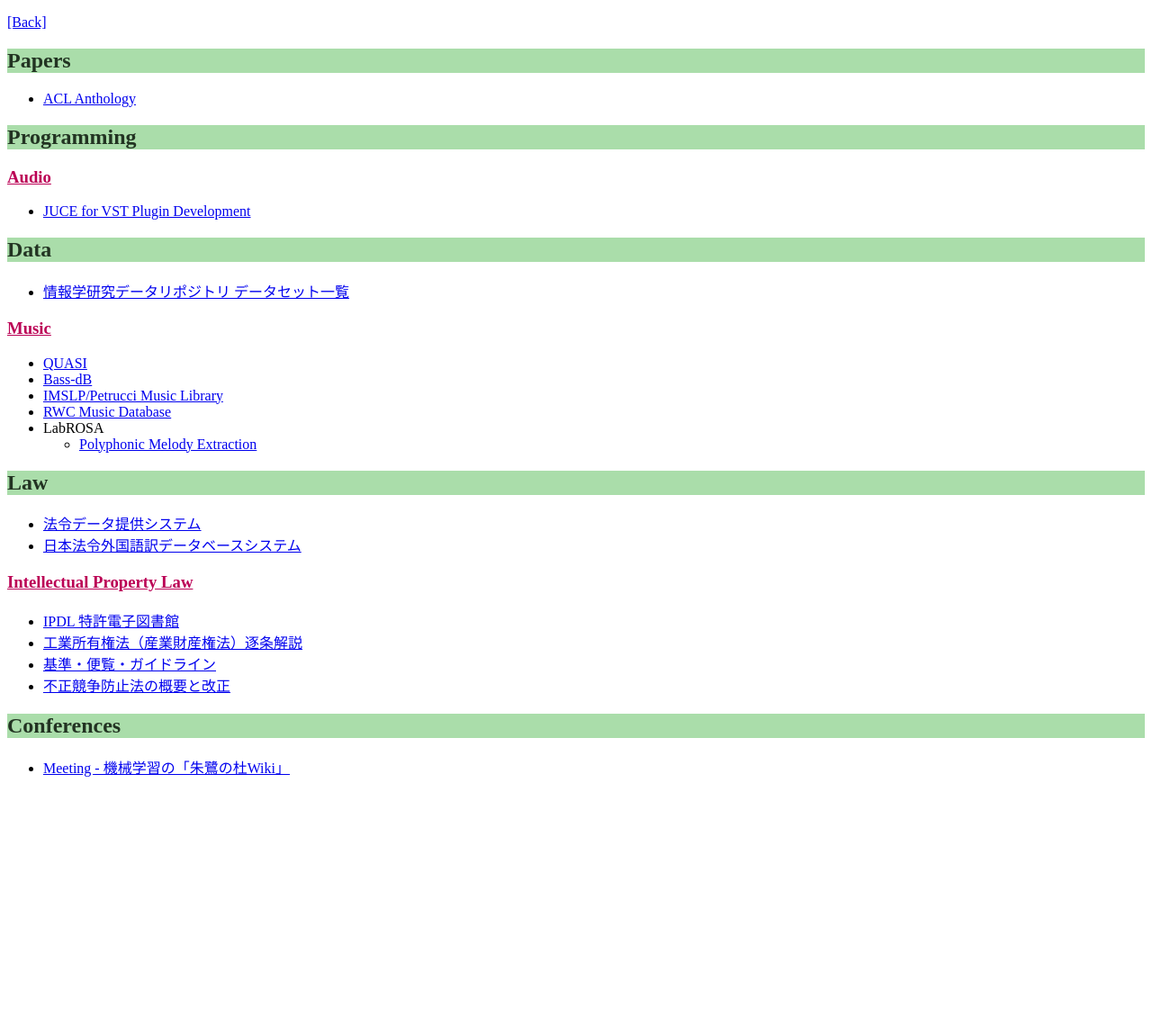
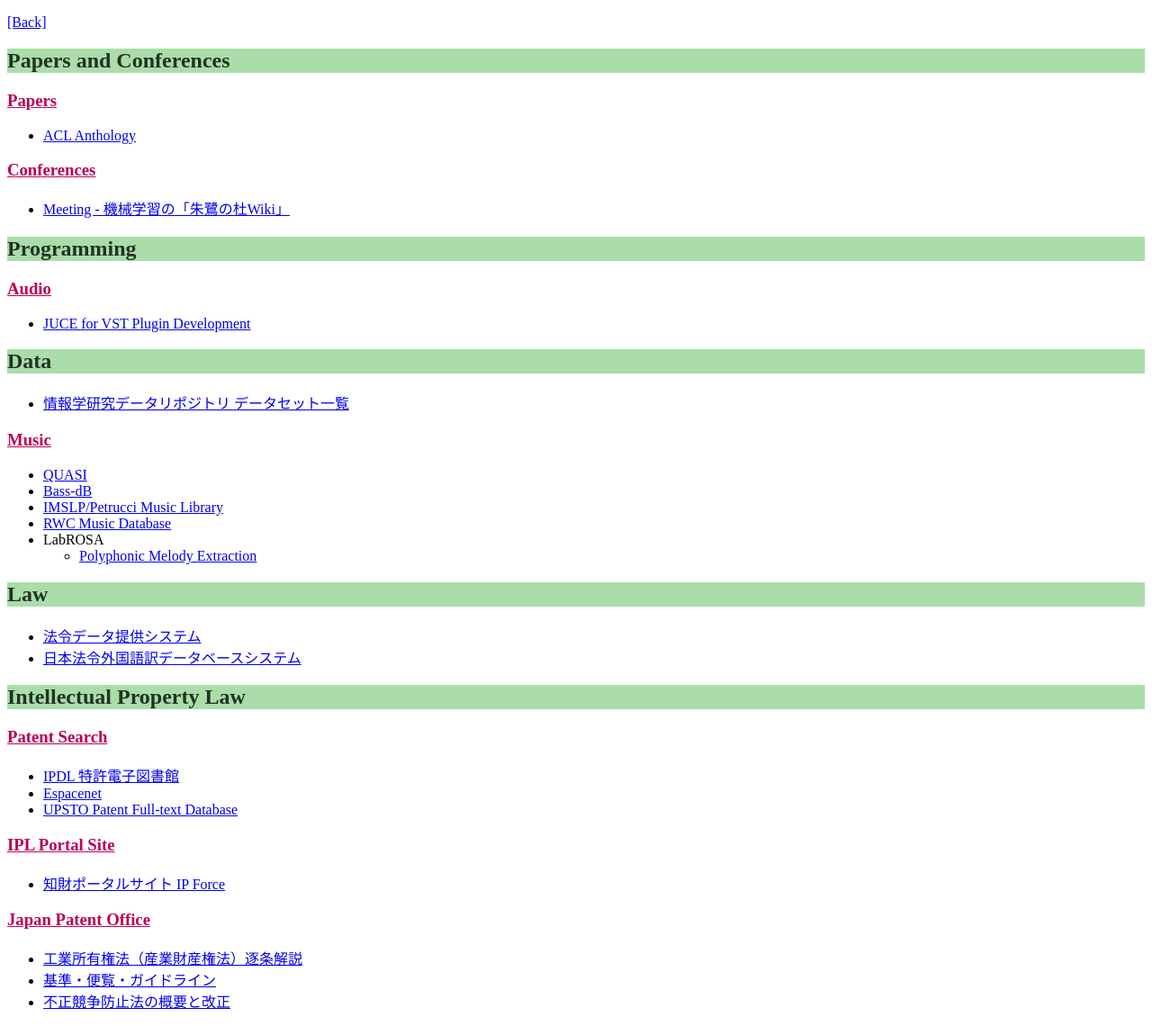
Before and after one commit to tachi-hi/tachi-hi.github.io, a Jekyll site: the page built from bookmarks.md, in a window 1280 px wide. Shown: the whole page at 90% size. Built offline with Jekyll 4.4.1, drawn with Linux system fonts in a browser that asks for light colours; before the commit the page ends 900 px from its top, so only the background shows below that.

Commit message:
added some links

```diff
--- a/bookmarks.md
+++ b/bookmarks.md
@@ -5,11 +5,19 @@
 
 [[Back]](index.html)
 
-## Papers
+## Papers and Conferences
+
+### Papers
 
 + [ACL Anthology](http://www.aclweb.org/anthology/index.html)
 
+### Conferences
+
++ [Meeting - 機械学習の「朱鷺の杜Wiki」](http://ibisforest.org/index.php?Meeting)
+
+
 ## Programming
+
 ### Audio
 + [JUCE for VST Plugin Development](http://www.redwoodaudio.net/Tutorials/juce_for_vst_development__intro.html)
 
@@ -31,13 +39,19 @@
 + [法令データ提供システム](http://law.e-gov.go.jp/cgi-bin/idxsearch.cgi)
 + [日本法令外国語訳データベースシステム](http://www.japaneselawtranslation.go.jp/)
 
-### Intellectual Property Law
+## Intellectual Property Law
+
+### Patent Search
 
 + [IPDL 特許電子図書館](http://www.ipdl.inpit.go.jp/homepg.ipdl)
++ [Espacenet](http://ep.espacenet.com/)
++ [UPSTO Patent Full-text Database](http://patft.uspto.gov/)
+
+### IPL Portal Site
+
++ [知財ポータルサイト IP Force](http://ipforce.jp/)
+
+### Japan Patent Office
 + [工業所有権法（産業財産権法）逐条解説](http://www.jpo.go.jp/shiryou/hourei/kakokai/cikujyoukaisetu.htm)
 + [基準・便覧・ガイドライン](http://www.jpo.go.jp/seido/houritu_jouyaku/guideline/index.html)
 + [不正競争防止法の概要と改正](http://www.meti.go.jp/policy/economy/chizai/chiteki/unfair-competition.html)
-
-## Conferences
-
-+ [Meeting - 機械学習の「朱鷺の杜Wiki」](http://ibisforest.org/index.php?Meeting)
```
